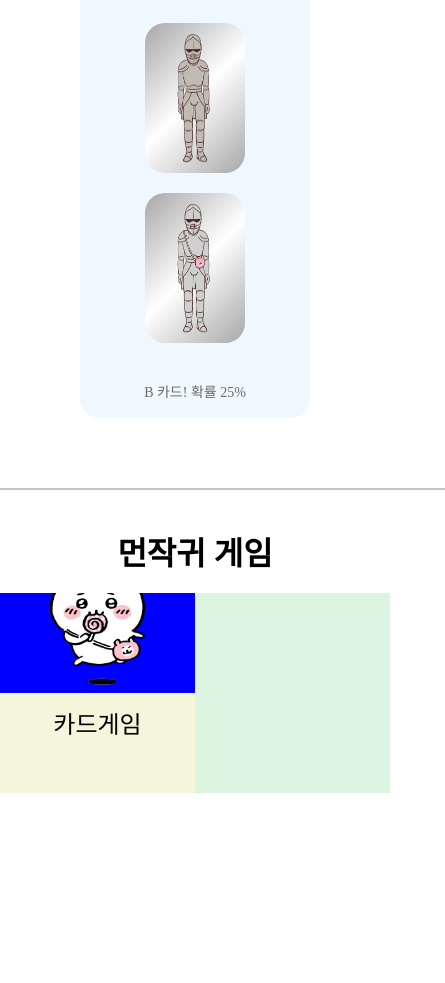
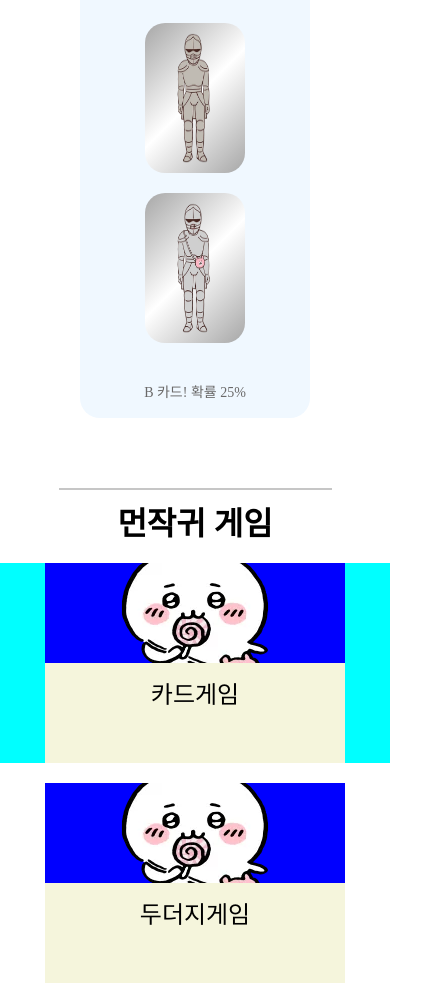
Before and after one commit to JeoungB/chiikacha, a website: page index.html in a window 390 px wide. Shown: the part 2502-3485 px from the top of the page, 445 px wide, since content can reach past the window. Before the commit the page ends 3320 px from the top, so only its background shows below. Drawn offline with Linux system fonts and the light colour scheme.

Commit message:
'게임메뉴업뎃'

```diff
--- a/css/gameInfo.css
+++ b/css/gameInfo.css
@@ -1,18 +1,21 @@
+/* 게임 정보 */
 .game-info {
     position: relative;
     width: 100%;
     height: 300px;
+    top: -30px;
     box-sizing: border-box;
     padding: 20px;
     display: flex;
     justify-content: center;
 }
 
+/* 분기 선 */
 .game-info > div {
     position: absolute;
     width: 500px;
     height: 30px;
-    top: -30px;
+    top: 0px;
     border-top: 2px solid rgba(169, 169, 169, 0.659);
 }
 
@@ -20,7 +23,7 @@
     font-size: 2rem;
     font-weight: 600;
 }
-
+/* 게임 메뉴 리스트 */
 .game-info .game-list {
     position: absolute;
     display: flex;
@@ -31,36 +34,63 @@
     background-color: aqua;
 }
 
-#card-game {
+/* 게임 메뉴 */
+#card-game, #mole-game {
     position: relative;
     width: 300px;
-    height: 100%;
+    height: 200px;
     text-align: center;
+    box-sizing: border-box;
     background-color: beige;
 }
 
-#card-game > div {
+#card-game {
+    margin-right: 15px;
+}
+
+#mole-game {
+    margin-left: 15px;
+}
+
+#card-game > div,
+#mole-game > div {
     width: 100%;
-    height: 50%;
+    height: 100px;
     overflow: hidden;
     cursor: pointer;
     background-color: blue;
 }
 
-#card-game > div img {
+#card-game > div img,
+#mole-game > div img {
     position: relative;
     top: -40px;
-    width: 70%;
+    width: 210px;
 }
 
-#card-game > p {
+#card-game > p,
+#mole-game > p {
     margin: 20px 0 0 0;
     font-size: 1.5rem;
 }
 
-#mole-game {
-    position: relative;
-    width: 300px;
-    height: 100%;
-    background-color: rgb(220, 245, 224);
+@media only screen and (max-width: 650px) {
+    .game-info .game-list {
+        display: block;
+    }
+
+    #card-game, #mole-game {
+        margin: 0;
+        left: 50%;
+        transform: translate(-50%, 0);
+    }
+
+    #mole-game {
+        margin-top: 20px;
+    }
+
+    .game-info > div {
+        width: 70%;
+        min-width: 212px;
+    }
 }
--- a/index.html
+++ b/index.html
@@ -130,7 +130,12 @@
                     </div>
                     <p>카드게임</p>
                 </li>
-                <li id="mole-game"></li>
+                <li id="mole-game">
+                    <div>
+                        <img src="./imgs/SS-치이카와.webp" />
+                    </div>
+                    <p>두더지게임</p>
+                </li>
             </ul>
         </section>
 
```
Also changed, not shown: test.css (deleted, +0 -35 lines), test.html (deleted, +0 -11 lines).
